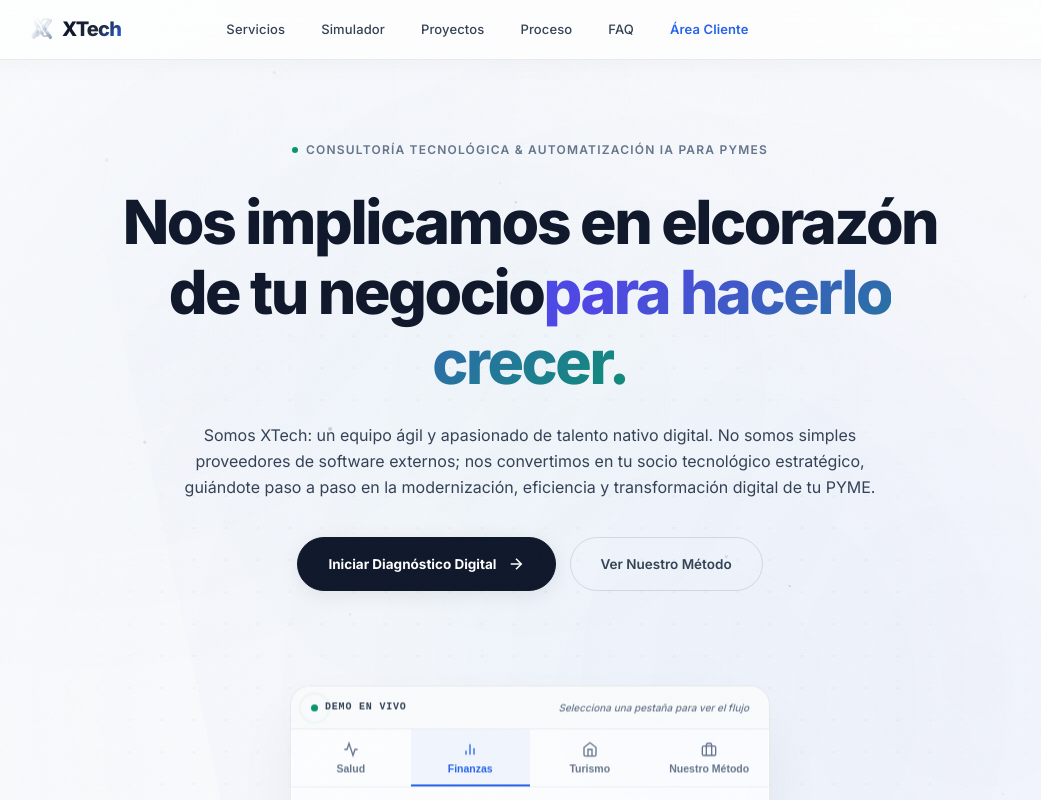
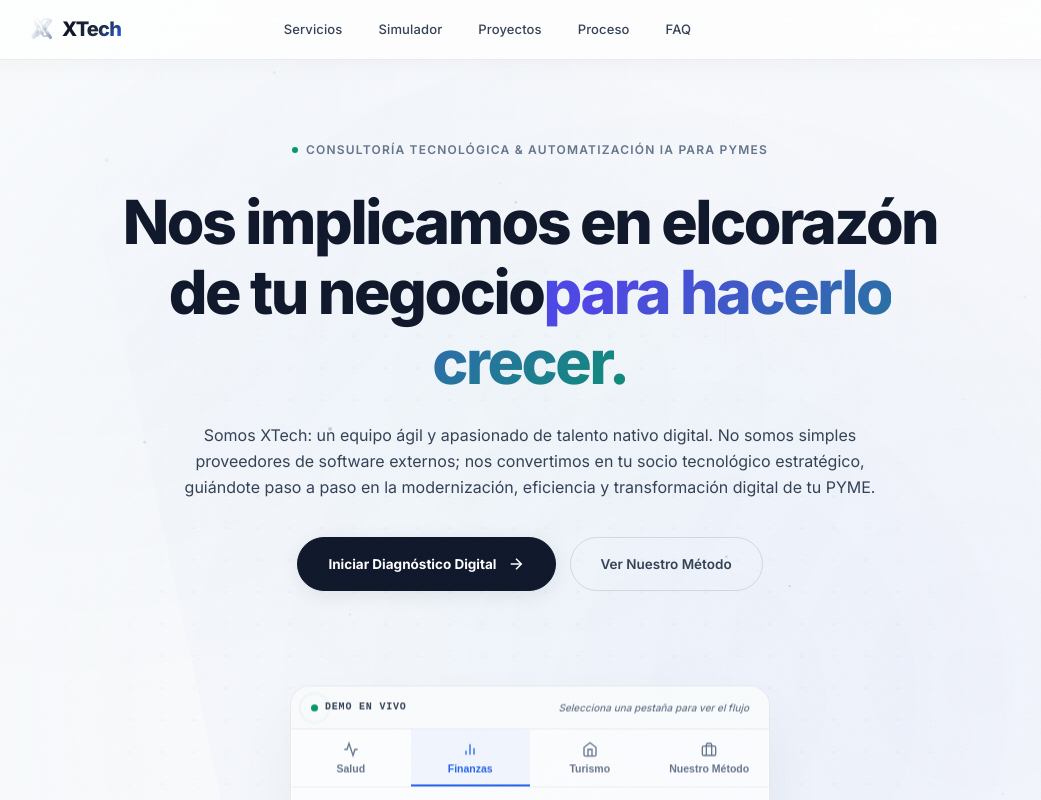
Before and after one commit to josegabri06-clinicnova/XTECH-Consultant, a Next.js app: page / in a window 1280 px wide. Shown: the top 800 px of the page, without its empty margins (110-1151 px from the left). Built offline with nearby package versions, Linux system fonts and the light colour scheme.

Commit message:
feat: retirar accesos de Área Cliente de la landing para maximizar conversión de leads

```diff
--- a/app/page.js
+++ b/app/page.js
@@ -402,7 +402,6 @@
             <li><a href="#proyectos">Proyectos</a></li>
             <li><a href="#proceso">Proceso</a></li>
             <li><a href="#faq">FAQ</a></li>
-            <li><a href="/login" style={{ color: 'var(--accent)', fontWeight: '600' }}>Área Cliente</a></li>
           </ul>
           <a href="#contacto" className="nav-cta magnetic-btn" id="nav-cta">
             <span>Hablar con un experto</span>
@@ -423,7 +422,6 @@
             <li><a href="#proyectos" onClick={() => setIsMobileMenuOpen(false)}>Proyectos</a></li>
             <li><a href="#proceso" onClick={() => setIsMobileMenuOpen(false)}>Proceso</a></li>
             <li><a href="#faq" onClick={() => setIsMobileMenuOpen(false)}>FAQ</a></li>
-            <li><a href="/login" onClick={() => setIsMobileMenuOpen(false)} style={{ color: 'var(--accent)' }}>Área Cliente</a></li>
             <li><a href="#contacto" className="mobile-cta" onClick={() => setIsMobileMenuOpen(false)}>Hablar con un experto</a></li>
           </ul>
         </div>
@@ -1420,7 +1418,6 @@
                   <li><a href="#proceso">Proceso</a></li>
                   <li><a href="#faq">FAQ</a></li>
                   <li><a href="#contacto">Contacto</a></li>
-                  <li><a href="/login" style={{ color: 'var(--accent)', fontWeight: '600' }}>Área Cliente</a></li>
                 </ul>
               </div>
             </div>
```
